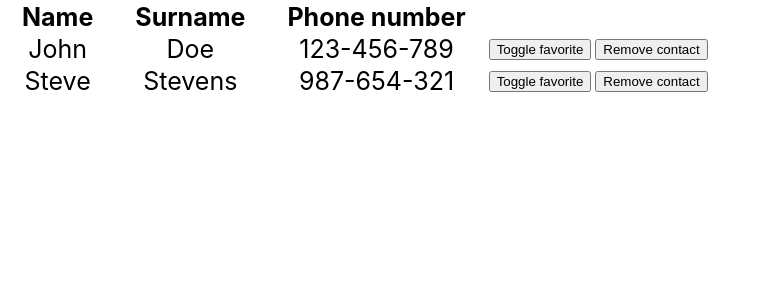
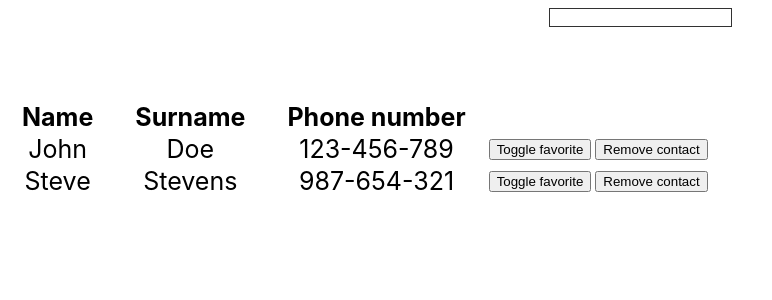
Before and after one commit to MazurMaciej/Training-React, a React (Create React App) app: page / in a window 1280 px wide. Shown: the top 300 px of the page, without its empty margins (0-772 px from the left). Built offline with nearby package versions, Linux system fonts and the light colour scheme.

Commit message:
First version project with works

```diff
--- a/src/App.css
+++ b/src/App.css
@@ -28,6 +28,18 @@
   color: #61dafb;
 }
 
+.todoapp-wrapper {
+  background: white;
+  font: 20px 'Helvetica Neue', Helvetica, Arial, sans-serif;
+  line-height: 30px;
+  min-height: 100px;
+
+}
+
+input {
+  border: solid 1px #323232;
+}
+
 @keyframes App-logo-spin {
   from {
     transform: rotate(0deg);
--- a/src/App.js
+++ b/src/App.js
@@ -4,13 +4,14 @@ import "./App.css";
 class App extends Component {
   state = {
     people: [],
-    isFavorite: false
+    isFavorite: [],
   };
 
   componentDidMount() {
     fetch(process.env.PUBLIC_URL + "/data/people.json")
       .then(response => response.json())
-      .then(data => this.setState({ people: data }));
+      .then(data => this.setState({ people: data }))
+      .then(data => this.setState({ isFavorite: data}));
   }
 
   handleToggleMode = () => {
@@ -22,6 +23,11 @@ class App extends Component {
   render() {
     return (
       <div className="App">
+      <div className="todoapp-wrapper">
+        <input
+          type="text"/>
+      </div>
+
         <table>
           <thead>
             <tr>
@@ -41,12 +47,12 @@ class App extends Component {
                 <td className="App-text">{person.surname}</td>
                 <td className="App-text">{person.phone}</td>
                 <td>
-                  <button onClick={this.handleToggleMode}>
+                  <button  onClick={this.handleToggleMode}>
                     Toggle favorite
                   </button>
                 </td>
                 <td>
-                  <button>Remove contact</button>
+                  <button onClick={this.removePerson}>Remove contact</button>
                 </td>
               </tr>
             ))}
```
Also changed, not shown: public/data/person.json (added, +8 -0 lines).
